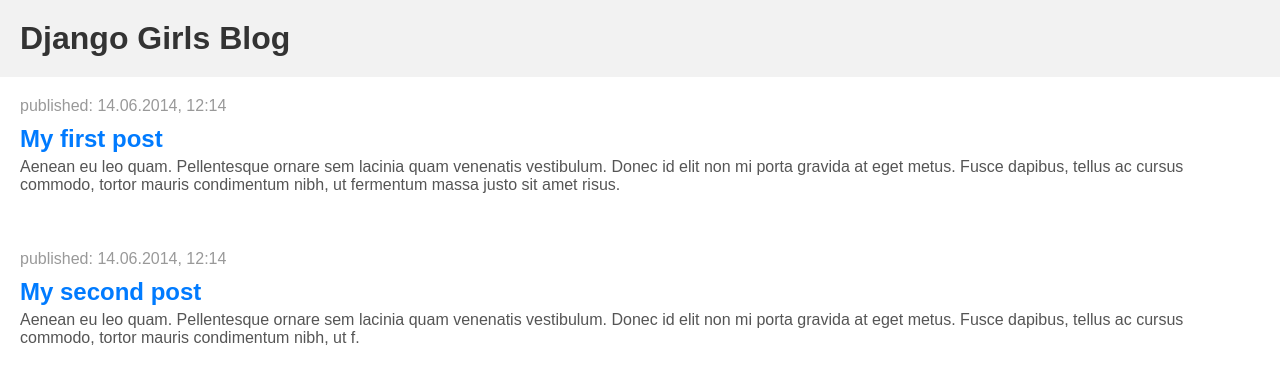
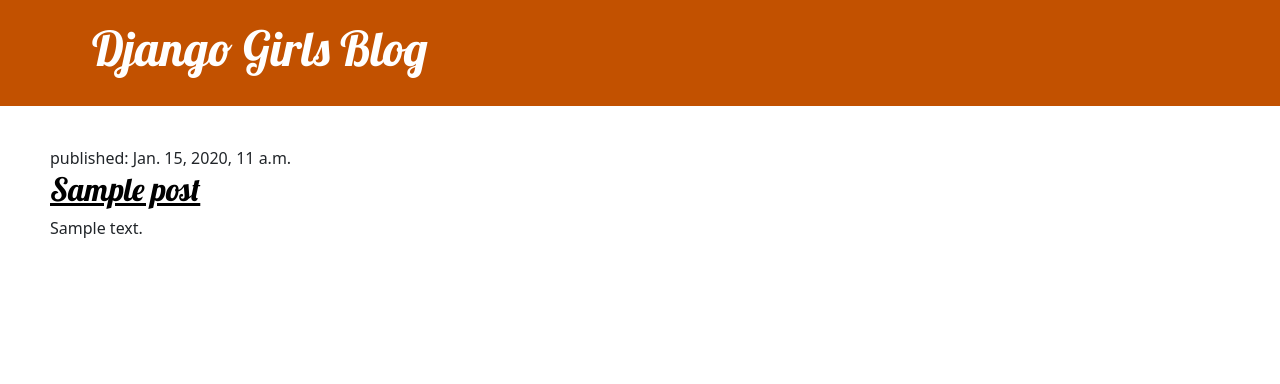
Before and after one commit to sonesiji/my-first-blog, a Django app: page / in a window 1280 px wide. Shown: the top 384 px of the page. Run offline with Django 3.2, Linux system fonts and the light colour scheme; tables that the repository leaves empty hold one stand-in row (values such as "Sample post").

Commit message:
Modified templates to display posts from database.

```diff
--- /dev/null
+++ b/blog/static/css/blog.css
@@ -0,0 +1,70 @@
+.page-header {
+    background-color: #C25100;
+    margin-top: 0;
+    margin-bottom: 40px;
+    padding: 20px 20px 20px 40px;
+}
+
+.page-header h1,
+.page-header h1 a,
+.page-header h1 a:visited,
+.page-header h1 a:active {
+    color: #ffffff;
+    font-size: 36pt;
+    text-decoration: none;
+}
+
+h1,
+h2,
+h3,
+h4 {
+    font-family: 'Lobster', cursive;
+}
+
+.date {
+    color: #828282;
+}
+
+.save {
+    float: right;
+}
+
+.post-form textarea,
+.post-form input {
+    width: 100%;
+}
+
+.top-menu,
+.top-menu:hover,
+.top-menu:visited {
+    color: #ffffff;
+    float: right;
+    font-size: 26pt;
+    margin-right: 20px;
+}
+
+.post {
+    margin-bottom: 70px;
+}
+
+.post h2 a,
+.post h2 a:visited {
+    color: #000000;
+}
+
+.post > .date,
+.post > .actions {
+    float: right;
+}
+
+.btn-secondary,
+.btn-secondary:visited {
+    color: #C25100;
+    background: none;
+    border-color: #C25100;
+}
+
+.btn-secondary:hover {
+    color: #FFFFFF;
+    background-color: #C25100;
+}
--- a/blog/templates/blog/post_list.html
+++ b/blog/templates/blog/post_list.html
@@ -1,23 +1,26 @@
+{% load static %}
 <!DOCTYPE html>
 <html>
     <head>
         <title>Django Girls blog</title>
+        <link rel="stylesheet" href="https://cdn.jsdelivr.net/npm/bootstrap@5.1.3/dist/css/bootstrap.min.css" integrity="sha384-1BmE4kWBq78iYhFldvKuhfTAU6auU8tT94WrHftjDbrCEXSU1oBoqyl2QvZ6jIW3" crossorigin="anonymous">
+        <link rel="stylesheet" href="{% static 'css/blog.css' %}">
+        <link rel="stylesheet" href="https://fonts.googleapis.com/css?family=Lobster&subset=latin,latin-ext">
+
     </head>
-    <body style="font-family: Arial, sans-serif; margin: 0; padding: 0;">
-        <header style="background-color: #f2f2f2; padding: 20px;">
-            <h1 style="margin: 0;"><a href="/" style="text-decoration: none; color: #333;">Django Girls Blog</a></h1>
+    <body>
+        <header class="page-header">
+            <div class="container">
+                <h1><a href="/">Django Girls Blog</a></h1>
+            </div>
         </header>
 
-        <article style="padding: 20px;">
-            <time style="color: #999;">published: 14.06.2014, 12:14</time>
-            <h2 style="margin-top: 10px; margin-bottom: 5px;"><a href="#" style="text-decoration: none; color: #007bff;">My first post</a></h2>
-            <p style="margin-top: 5px; color: #555;">Aenean eu leo quam. Pellentesque ornare sem lacinia quam venenatis vestibulum. Donec id elit non mi porta gravida at eget metus. Fusce dapibus, tellus ac cursus commodo, tortor mauris condimentum nibh, ut fermentum massa justo sit amet risus.</p>
+        {% for post in posts %}
+        <article class="post" style="padding-left:50px;">
+            <time>published: {{ post.published_date }}</time>
+            <h2><a href="">{{ post.title }}</a></h2>
+            <p>{{ post.text|linebreaksbr }}</p>
         </article>
-
-        <article style="padding: 20px;">
-            <time style="color: #999;">published: 14.06.2014, 12:14</time>
-            <h2 style="margin-top: 10px; margin-bottom: 5px;"><a href="#" style="text-decoration: none; color: #007bff;">My second post</a></h2>
-            <p style="margin-top: 5px; color: #555;">Aenean eu leo quam. Pellentesque ornare sem lacinia quam venenatis vestibulum. Donec id elit non mi porta gravida at eget metus. Fusce dapibus, tellus ac cursus commodo, tortor mauris condimentum nibh, ut f.</p>
-        </article>
+        {% endfor %}
     </body>
 </html>
--- a/blog/views.py
+++ b/blog/views.py
@@ -1,3 +1,16 @@
 from django.shortcuts import render
+
+
+
+
+from django.shortcuts import render
+from django.utils import timezone
+from .models import Post
+
 def post_list(request):
-    return render(request, 'blog/post_list.html', {})
+    posts = Post.objects.filter(published_date__lte=timezone.now()).order_by('published_date')
+    return render(request, 'blog/post_list.html', {'posts': posts})
+
+from django.shortcuts import render
+from .models import Post
+Post.objects.filter(published_date__lte=timezone.now()).order_by('published_date')
--- a/mysite/settings.py
+++ b/mysite/settings.py
@@ -10,6 +10,7 @@ For the full list of settings and their values, see
 https://docs.djangoproject.com/en/3.2/ref/settings/
 """
 
+import os
 from pathlib import Path
 
 # Build paths inside the project like this: BASE_DIR / 'subdir'.
@@ -119,7 +120,8 @@ USE_TZ = True
 # https://docs.djangoproject.com/en/3.2/howto/static-files/
 
 STATIC_URL = '/static/'
-STATIC_ROOT = BASE_DIR / 'static'
+STATIC_ROOT = os.path.join(BASE_DIR, "static")
+
 
 # Default primary key field type
 # https://docs.djangoproject.com/en/3.2/ref/settings/#default-auto-field
```
